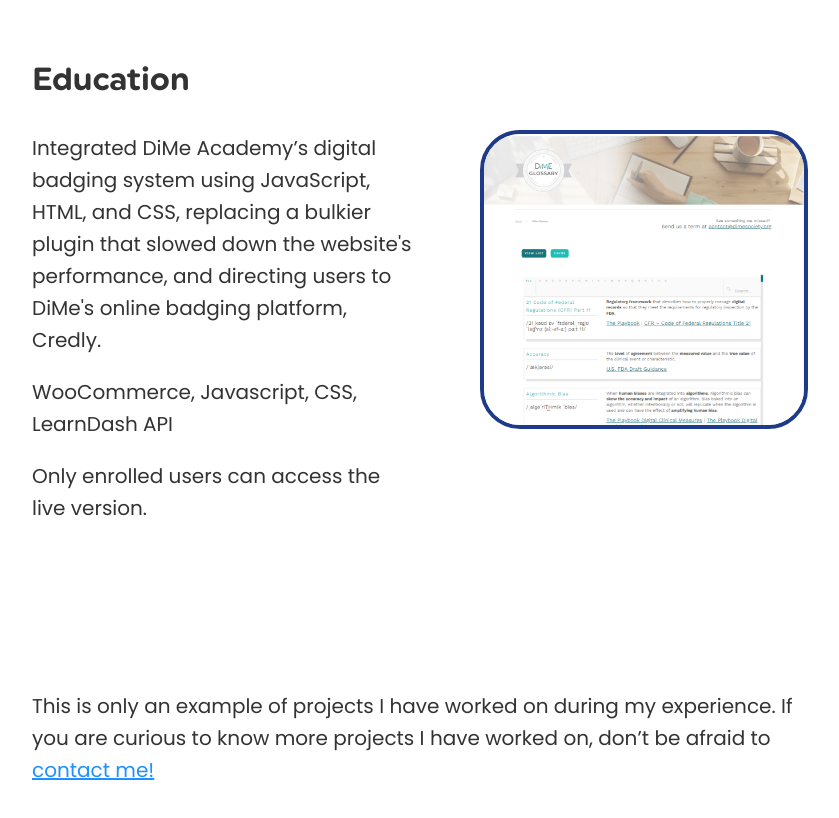
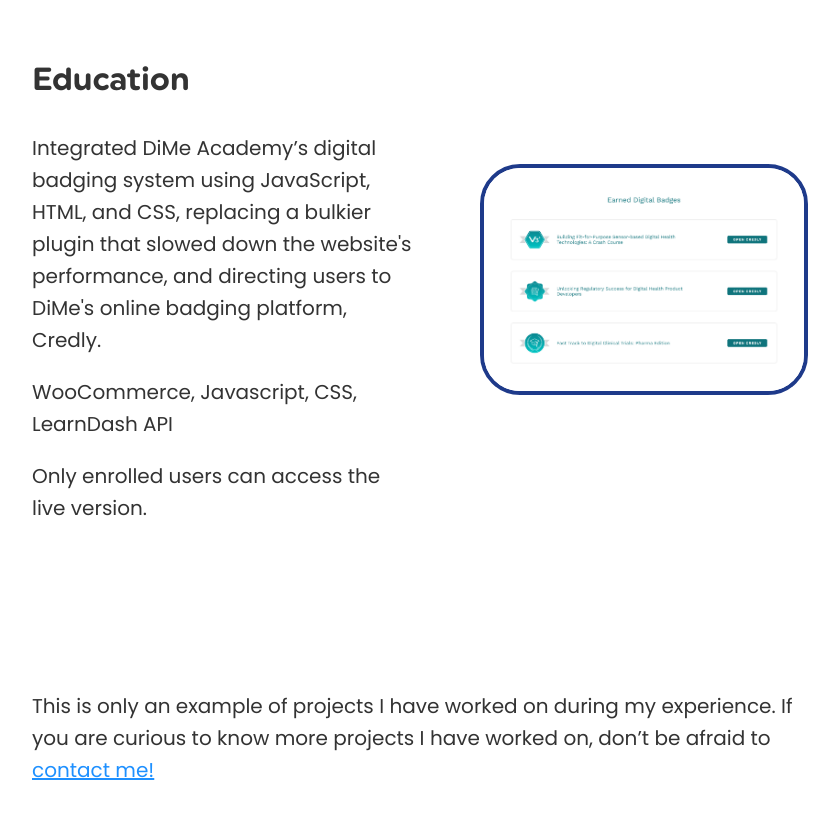
Before and after one commit to cttub/Christina-Buiiny-Portfolio, a React (Create React App) app: page /Work/DiMe in a window 1280 px wide. Shown: the part 4440-5258 px from the top of the page, without its empty margins (224-1063 px from the left). Built offline with nearby package versions, Linux system fonts and the light colour scheme.

Commit message:
Update DiMe.js

```diff
--- a/src/Pages/Projects/DiMe.js
+++ b/src/Pages/Projects/DiMe.js
@@ -83,7 +83,7 @@ function DiMe() {
 
                   </div>
                   <div className='highlight-thumbnail col-lg-5' style={{objectFit: "cover"}}>
-                    <Image name = "DiMeGlossary" width="100%"/>
+                    <Image name = "DiMeBadging" width="100%"/>
                   </div>
               </div>
             </>
```
